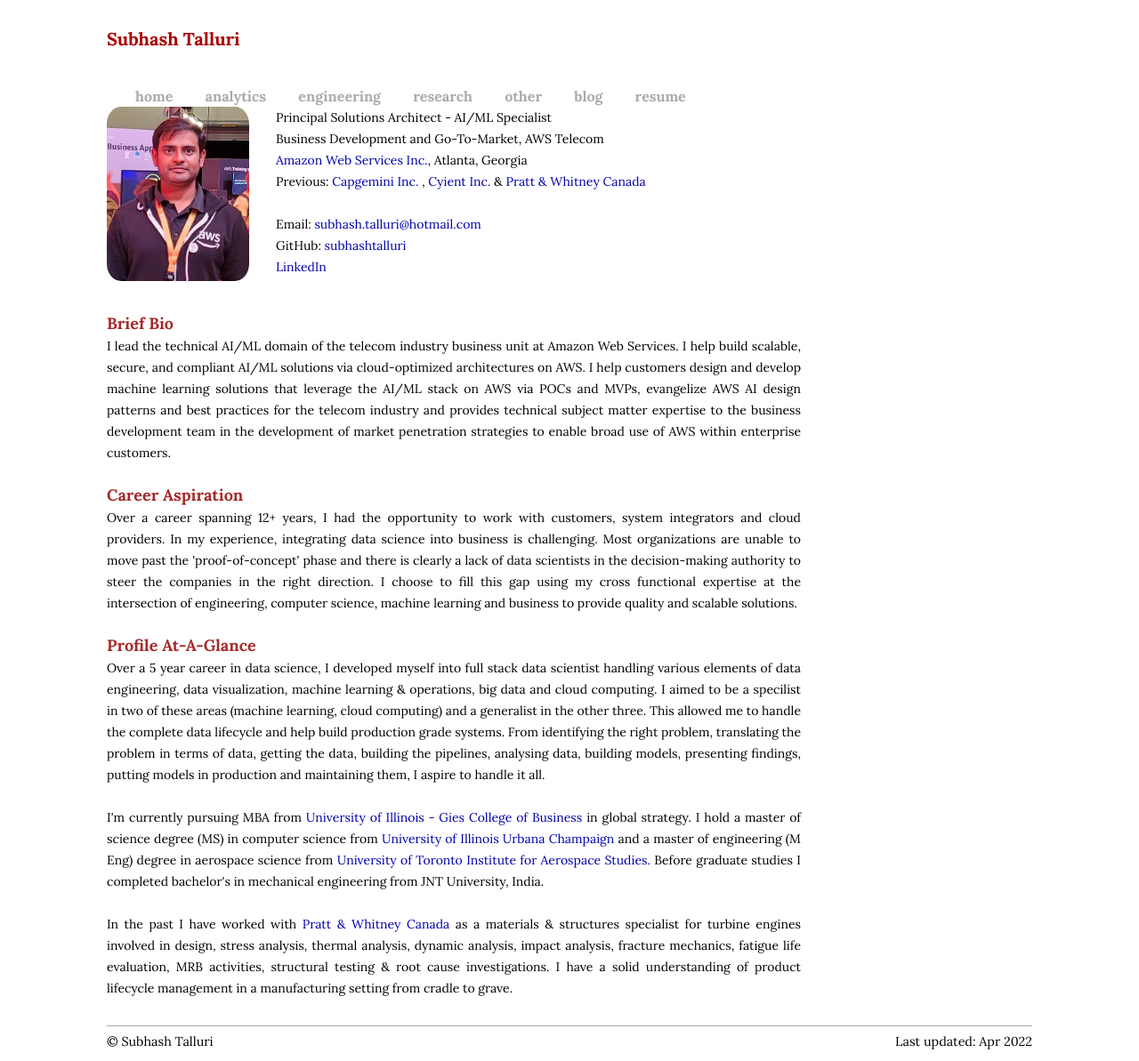
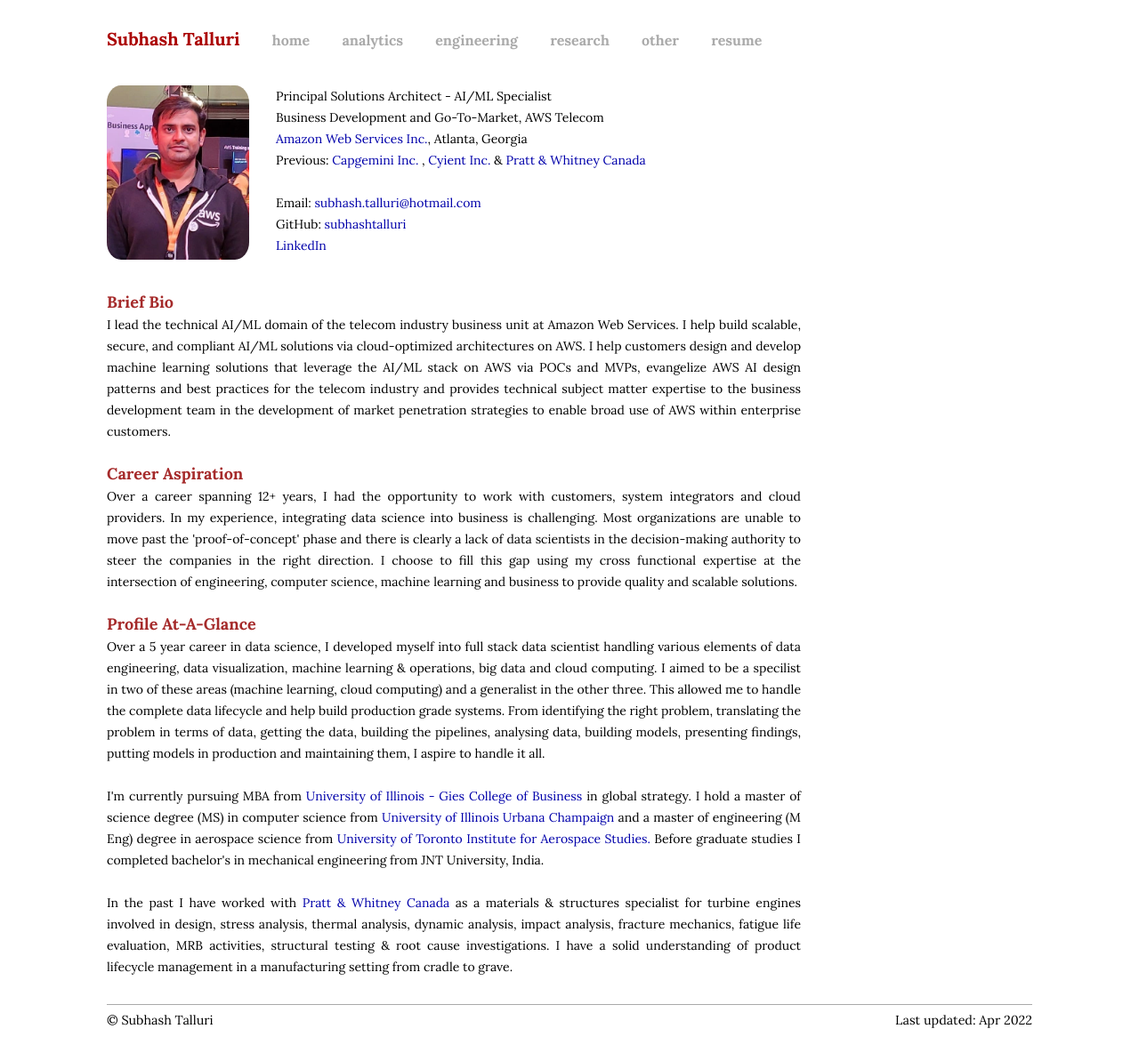
Before and after one commit to subhashtalluri/subhashtalluri.github.io, a Jekyll site: the page built from index.md, in a window 1280 px wide. Shown: the whole page at 89% size. Built offline with Jekyll 4.4.1, drawn with Linux system fonts in a browser that asks for light colours; after the commit the page ends 1169 px from its top, so only the background shows below that.

Commit message:
header change to original

```diff
--- a/_includes/header.html
+++ b/_includes/header.html
@@ -1,14 +1,9 @@
 <div class="header">
-  <h1 class="title">
-    <b><a href="/">Subhash Talluri</a></b>
-  </h1>
-  <nav class="navigation">
+  <h1 class="title"><b><a href="/">Subhash Talluri</a></b></h1>
   <a class="extra" href="/">home</a>
   <a class="extra" href="/analytics.html">analytics</a>
   <a class="extra" href="/engineering.html">engineering</a>
   <a class="extra" href="/blog.html">research</a>
   <a class="extra" href="/other.html">other</a>
-    <a class="extra" href="/blog.html">blog</a>
   <a class="extra" href="/assets/resume.pdf">resume</a>
-  </nav>
 </div>
```
Lines whose indentation alone changed are shown as unchanged.
